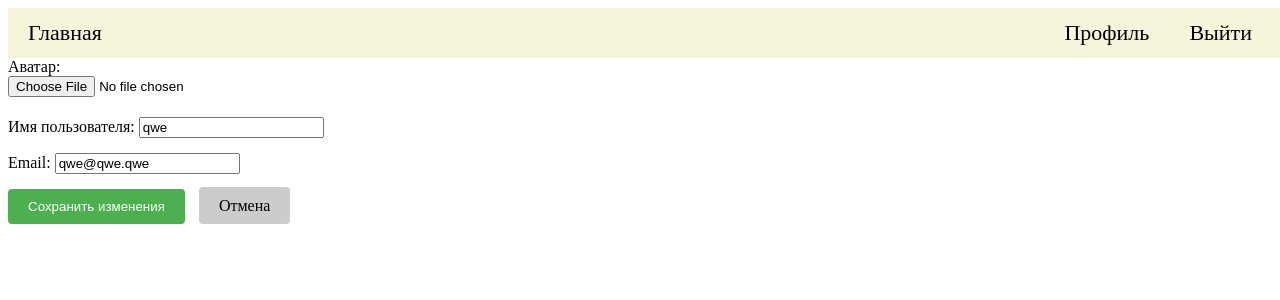
After one commit to Repard7/FirstLabaRKIS, a Django app: page /polls/profile/edit in a window 1280 px wide. The commit adds this page. Shown: the top 300 px of the page. Run offline with Django 3.2, Linux system fonts and the light colour scheme; a user stored in the database is signed in.

Commit message:
Добавил возможность пользователю изменять профиль. Изменил метод сохранения аватара, добавил базовый шаблон для всех template-оф, добавил время жизни для постов (10 минут)

```diff
--- a/mysite/settings.py
+++ b/mysite/settings.py
@@ -9,7 +9,7 @@ https://docs.djangoproject.com/en/3.2/topics/settings/
 For the full list of settings and their values, see
 https://docs.djangoproject.com/en/3.2/ref/settings/
 """
-
+import os
 from pathlib import Path
 
 # Build paths inside the project like this: BASE_DIR / 'subdir'.
@@ -126,3 +126,6 @@ STATIC_URL = '/static/'
 DEFAULT_AUTO_FIELD = 'django.db.models.BigAutoField'
 
 AUTH_USER_MODEL = 'polls.AdvUser'
+
+MEDIA_URL = '/media/'
+MEDIA_ROOT = os.path.join(BASE_DIR, 'media')
--- a/mysite/urls.py
+++ b/mysite/urls.py
@@ -13,10 +13,15 @@ Including another URLconf
     1. Import the include() function: from django.urls import include, path
     2. Add a URL to urlpatterns:  path('blog/', include('blog.urls'))
 """
+from django.conf.urls.static import static
 from django.contrib import admin
 from django.urls import include, path
+
+from mysite import settings
 
 urlpatterns = [
     path('polls/', include('polls.urls')),
     path('admin/', admin.site.urls),
 ]
+if settings.DEBUG:
+    urlpatterns += static(settings.MEDIA_URL, document_root=settings.MEDIA_ROOT)
--- a/polls/models.py
+++ b/polls/models.py
@@ -1,8 +1,10 @@
 import datetime
+from random import choice
 
 from django.contrib.auth.models import AbstractUser
 from django.db import models
 from django.utils import timezone
+from django.utils.timezone import now
 
 
 class Question(models.Model):
@@ -12,9 +14,14 @@ class Question(models.Model):
     def was_published_recently(self):
         return self.pub_date >= timezone.now() - datetime.timedelta(days=1)
 
+    def total_votes(self):
+        return sum(choice.votes for choice in self.choice_set.all())
+
     def __str__(self):
         return self.question_text
 
+    def is_expired(self):
+        return timezone.now() > self.pub_date + datetime.timedelta(minutes=10)
 
 class Choice(models.Model):
     question = models.ForeignKey(Question, on_delete=models.CASCADE)
@@ -23,6 +30,11 @@ class Choice(models.Model):
 
     def __str__(self):
         return self.choice_text
+    def get_percentage(self):
+        total = self.question.total_votes()
+        if total == 0:
+            return 0
+        return (self.votes / total) * 100
 
 class AdvUser(AbstractUser):
     avatar = models.ImageField(upload_to='avatars/', blank=True, null=True, verbose_name='Аватар')
--- a/polls/templates/polls/base.html
+++ b/polls/templates/polls/base.html
@@ -0,0 +1,48 @@
+<!doctype html>
+<html lang="en">
+<head>
+    <meta charset="UTF-8">
+    <title>{% block title %} Base title {% endblock %}</title>
+    <style>
+        header{
+            display: flex;
+            flex-direction: row;
+            justify-content: space-between;
+            align-items: center;
+            background: beige;
+            width: 100%;
+            height: 50px;
+            padding-left: 20px;
+        }
+        header a{
+            text-decoration: none;
+            color: black;
+            font-size: 22px;
+        }
+        header > div{
+            display: flex;
+            flex-direction: row;
+            justify-content: space-between;
+            gap: 40px;
+            margin-right: 40px;
+        }
+    </style>
+</head>
+<body>
+    <header>
+        <a href="{% url 'polls:index' %}">Главная</a>
+        <div>
+            {% if user.is_authenticated %}
+            <a href="{% url 'polls:profile' %}">Профиль</a>
+            <a href="{% url 'polls:logout' %}">Выйти</a>
+            {% else %}
+            <a href="{% url 'polls:login' %}">Войти</a>
+            <a href="{% url 'polls:register' %}">Регистрация</a>
+            {% endif %}
+        </div>
+
+    </header>
+    {% block content %}
+    {% endblock %}
+</body>
+</html>
--- a/polls/templates/polls/detail.html
+++ b/polls/templates/polls/detail.html
@@ -1,3 +1,6 @@
+{% extends 'polls/base.html' %}
+{% block title %} Голосование {% endblock %}
+{% block content %}
 <form action="{% url 'polls:vote' question.id %}" method="post">
     {% csrf_token %}
     <fieldset>
@@ -12,3 +15,4 @@
     </fieldset>
 <input type="submit" value="Vote">
 </form>
+{% endblock %}
--- /dev/null
+++ b/polls/templates/polls/edit_profile.html
@@ -0,0 +1,36 @@
+{% extends 'polls/base.html' %}
+{% block title %} Редактировать профиль {% endblock %}
+{% block content %}
+        {% if error %}
+        <div style="color: red; margin-bottom: 15px;">{{ error }}</div>
+    {% endif %}
+
+    <form method="POST" enctype="multipart/form-data">
+        {% csrf_token %}
+
+        <div style="margin-bottom: 20px;">
+            <label for="avatar">Аватар:</label><br>
+            {% if user.avatar %}
+                <img src="{{ user.avatar.url }}" alt="Текущий аватар" width="100" style="border-radius: 50%; margin: 10px 0;">
+            {% endif %}
+            <input type="file" name="avatar" id="avatar" accept="image/*">
+        </div>
+
+        <div style="margin-bottom: 15px;">
+            <label for="username">Имя пользователя:</label>
+            <input type="text" name="username" id="username" value="{{ user.username }}" required>
+        </div>
+
+        <div style="margin-bottom: 15px;">
+            <label for="email">Email:</label>
+            <input type="email" name="email" id="email" value="{{ user.email }}" required>
+        </div>
+
+        <button type="submit" style="background: #4CAF50; color: white; padding: 10px 20px; border: none; border-radius: 4px;">
+            Сохранить изменения
+        </button>
+        <a href="{% url 'polls:profile' %}" style="margin-left: 10px; padding: 10px 20px; background: #ccc; color: black; text-decoration: none; border-radius: 4px;">
+            Отмена
+        </a>
+    </form>
+{% endblock %}
--- a/polls/templates/polls/results.html
+++ b/polls/templates/polls/results.html
@@ -1,7 +1,11 @@
+{% extends 'polls/base.html' %}
+{% block title %} Результаты голосования {% endblock %}
+{% block content %}
     <h1>{{ question.question_text }}</h1>
     <ul>
         {% for choice in question.choice_set.all %}
-    <li>{{ choice.choice_text }} -- {{ choice.votes }} vote{{choice.votes|pluralize}}</li>
+            <li>{{ choice.choice_text }} -- {{ choice.get_percentage|floatformat:1 }}% vote</li>
         {% endfor %}
     </ul>
     <a href="{% url 'polls:detail'  question.id %}">выбрать еще раз? </a>
+{% endblock %}
--- a/polls/urls.py
+++ b/polls/urls.py
@@ -14,5 +14,6 @@ urlpatterns = [
     path('login/', views.login_view, name='login'),
     path('logout/', views.logout_view, name='logout'),
     path('profile/', views.profile_view, name='profile'),
+    path('profile/edit', views.edit_profile_view, name='edit_profile')
 
 ]
--- a/polls/views.py
+++ b/polls/views.py
@@ -105,7 +105,42 @@ def logout_view(request):
 def profile_view(request):
     if request.method == "GET":
         return render(request, 'polls/profile.html')
-    if request.method == "POST" and 'delete_account' in request.POST:
-        request.user.delete()
-        logout(request)
-        return redirect('polls:index')
+    if request.method == "POST":
+        if 'delete_account' in request.POST:
+            request.user.delete()
+            logout(request)
+            return redirect('polls:index')
+        elif 'edit_account' in request.POST:
+            return redirect('polls:edit_profile')
+
+@login_required
+def edit_profile_view(request):
+    if request.method == 'POST':
+        user = request.user
+        username = request.POST.get('username')
+        email = request.POST.get('email')
+        avatar = request.FILES.get('avatar')
+
+        if username and username != user.username:
+            if AdvUser.objects.filter(username=username).exclude(pk=user.pk).exists():
+                return render(request, 'polls/edit_profile.html', {
+                    'error': 'Пользователь с таким именем уже существует'
+                })
+            user.username = username
+
+        if email and email != user.email:
+            if AdvUser.objects.filter(email=email).exclude(pk=user.pk).exists():
+                return render(request, 'polls/edit_profile.html', {
+                    'error': 'Пользователь с таким email уже существует'
+                })
+            user.email = email
+
+        if avatar:
+            if user.avatar:
+                user.avatar.delete(save=False)
+            user.avatar = avatar
+
+        user.save()
+        return redirect('polls:profile')
+
+    return render(request, 'polls/edit_profile.html')
```
Also changed, not shown: polls/templates/polls/index.html (+6 -12 lines), polls/templates/polls/login.html (+4 -16 lines), polls/templates/polls/profile.html (+8 -16 lines), polls/templates/polls/register.html (+4 -16 lines), db.sqlite3. Lines whose indentation alone changed are shown as unchanged.
